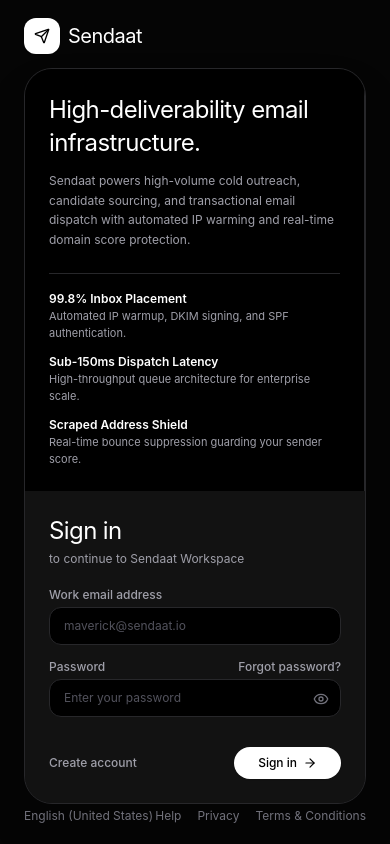
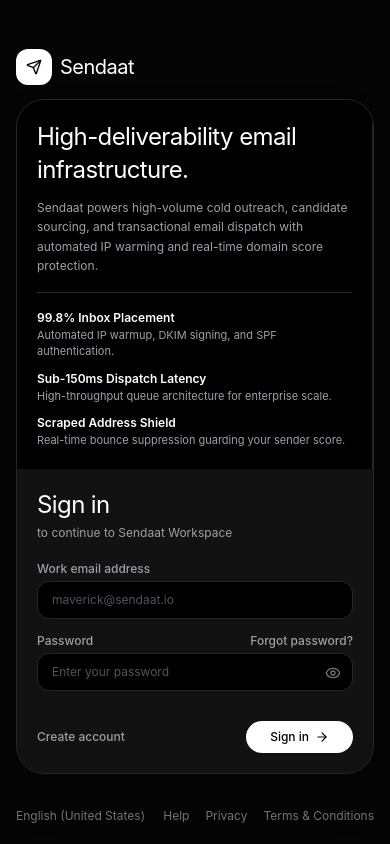
Before and after one commit to Benedictspr/skillbridge-mail, a React (Vite) app: page / in a window 390 px wide. Built offline with nearby package versions, Linux system fonts and the light colour scheme; no server answers; a web font is replaced by a local one.

Commit message:
Fix AuthPage vertical clipping and scrolling layout issue

```diff
--- a/src/components/auth/AuthPage.jsx
+++ b/src/components/auth/AuthPage.jsx
@@ -22,9 +22,9 @@
   };
 
   return (
-    <div className="h-screen max-h-screen w-full bg-[#050505] text-white flex flex-col justify-between items-center px-6 py-4 font-sans overflow-hidden select-none">
+    <div className="min-h-screen w-full bg-[#050505] text-white flex flex-col justify-between items-center px-4 sm:px-6 py-4 font-sans overflow-y-auto select-none">
       {/* Centered Main Wrapper: Brand Header & Auth Card */}
-      <div className="w-full max-w-5xl mx-auto my-auto flex flex-col gap-3 shrink">
+      <div className="w-full max-w-5xl mx-auto my-auto py-2 flex flex-col gap-3 shrink-0">
         {/* Top Brand Bar */}
         <header className="w-full flex items-center justify-between py-0.5 shrink-0">
           <div className="flex items-center gap-2">
@@ -41,7 +41,7 @@
         <div className="w-full bg-[#121212] rounded-[28px] border border-zinc-800 shadow-2xl overflow-hidden font-sans">
           <div className="grid md:grid-cols-12 items-stretch">
             {/* Left Column: Product Intro */}
-            <div className="md:col-span-5 p-6 sm:p-8 md:p-8 bg-black border-r border-zinc-800 flex flex-col justify-between space-y-6">
+            <div className="md:col-span-5 p-5 sm:p-7 md:p-8 bg-black border-r border-zinc-800 flex flex-col justify-between space-y-4">
               <div className="space-y-3">
                 <h2 className="text-2xl sm:text-3xl font-normal text-white tracking-tight leading-snug">
                   High-deliverability email infrastructure.
@@ -52,7 +52,7 @@
               </div>
 
               {/* Clean Feature Highlights */}
-              <div className="space-y-3 pt-4 border-t border-zinc-800">
+              <div className="space-y-2.5 pt-4 border-t border-zinc-800">
                 <div className="text-xs leading-normal">
                   <div className="font-semibold text-white">99.8% Inbox Placement</div>
                   <div className="text-zinc-400 text-[11px] font-normal">Automated IP warmup, DKIM signing, and SPF authentication.</div>
@@ -71,7 +71,7 @@
             </div>
 
             {/* Right Column: Dynamic Login / Signup Form Container */}
-            <div className="md:col-span-7 p-6 sm:p-8 md:p-8 flex flex-col justify-center bg-[#121212]">
+            <div className="md:col-span-7 p-5 sm:p-7 md:p-8 flex flex-col justify-center bg-[#121212] overflow-y-auto">
               {authMode === 'login' ? (
                 <LoginForm
                   onLoginSuccess={onLoginSuccess}
```
